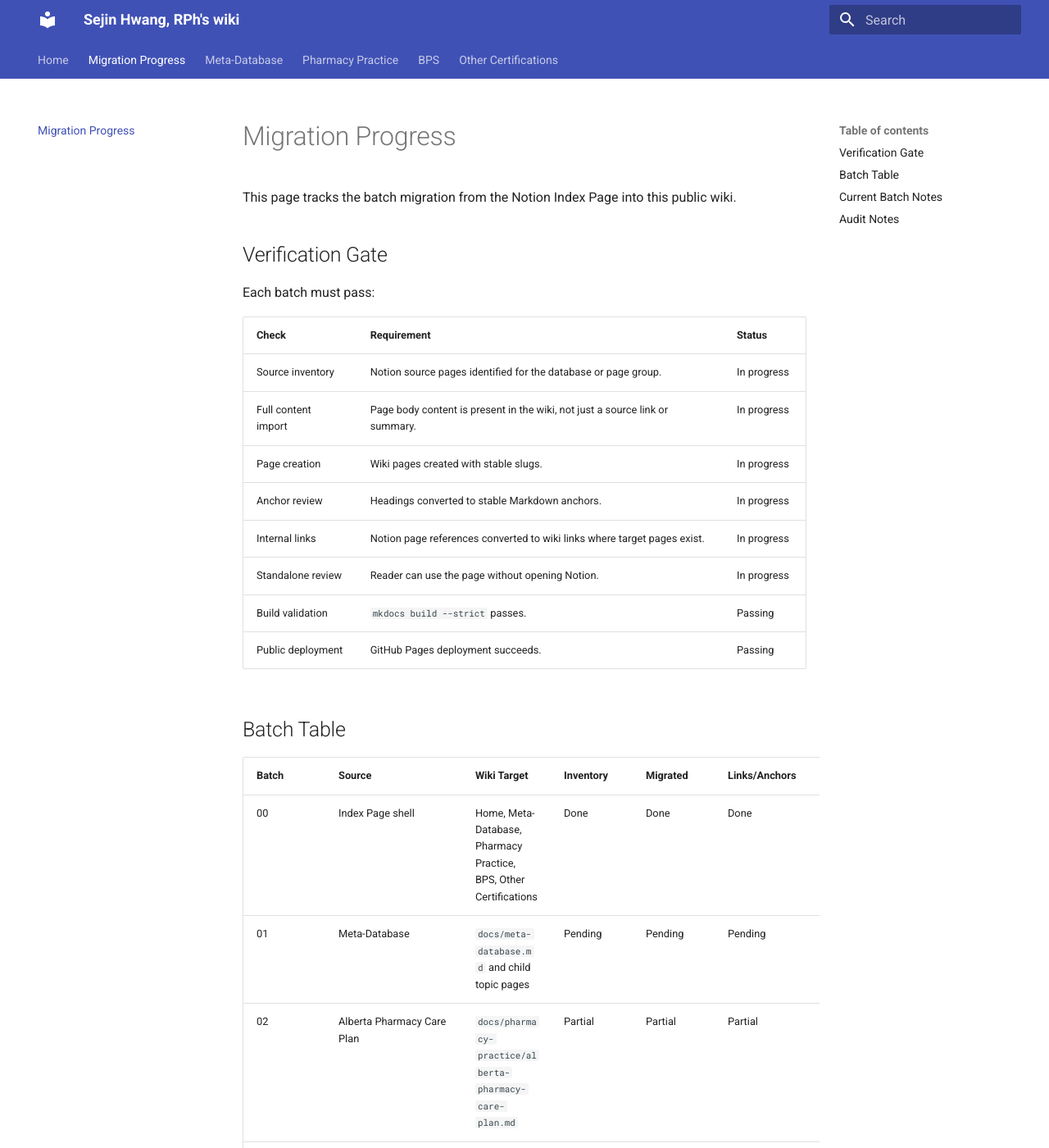
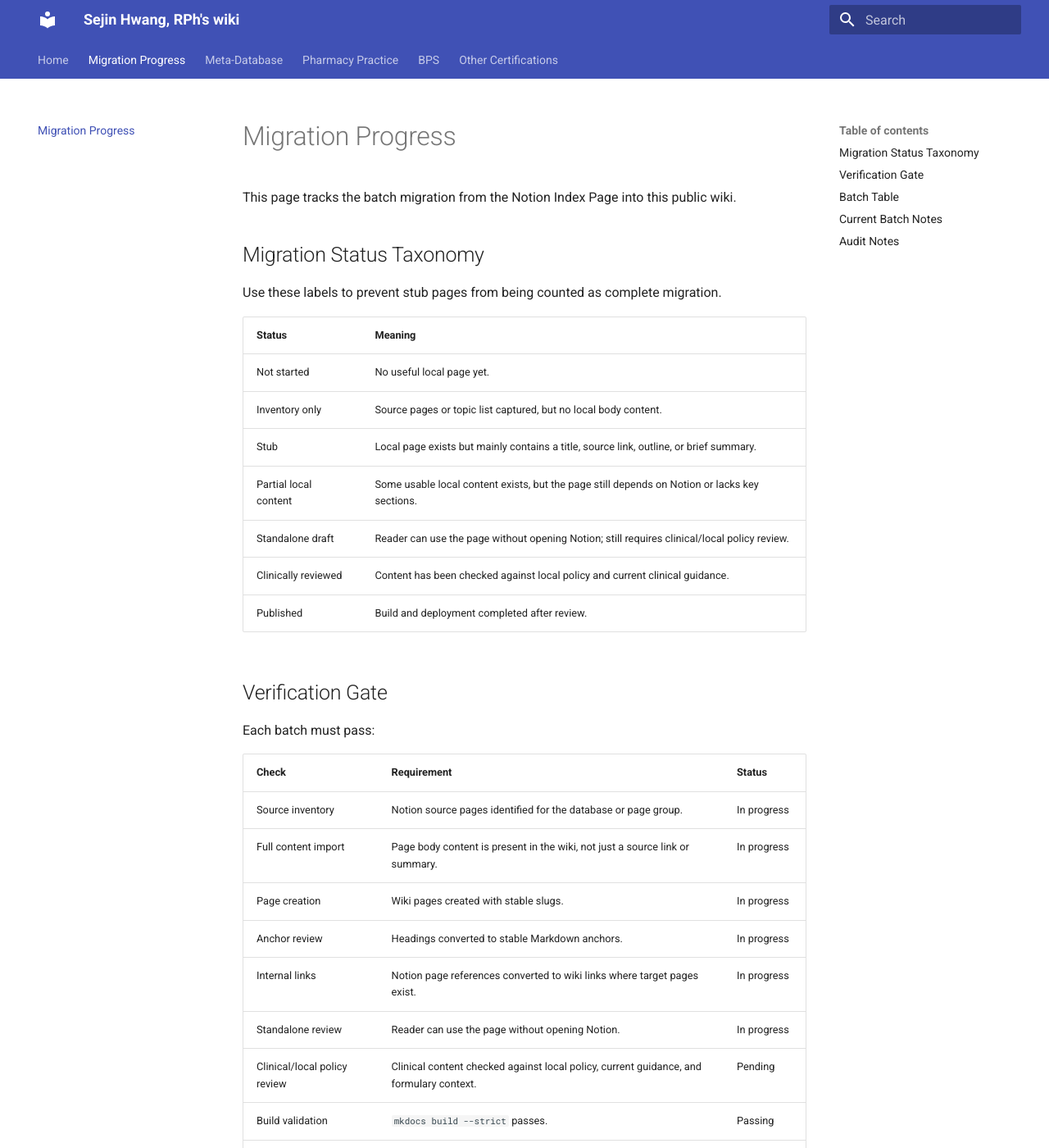
Before and after one commit to sejinhwang/sejin-pharmacy-wiki, an MkDocs documentation site: the page built from docs/migration-progress.md, in a window 1280 px wide and 1400 px high. Shown: the whole window at 82% size. Built offline with MkDocs 1.6.1 and Material for MkDocs 9.7.7, drawn with Linux system fonts in a browser that asks for light colours; some of the changed text lies outside the part shown.

Commit message:
Add migration taxonomy and TDM audit status

```diff
--- a/docs/migration-progress.md
+++ b/docs/migration-progress.md
@@ -1,6 +1,20 @@
 # Migration Progress
 
 This page tracks the batch migration from the Notion Index Page into this public wiki.
+
+## Migration Status Taxonomy
+
+Use these labels to prevent stub pages from being counted as complete migration.
+
+| Status | Meaning |
+| --- | --- |
+| Not started | No useful local page yet. |
+| Inventory only | Source pages or topic list captured, but no local body content. |
+| Stub | Local page exists but mainly contains a title, source link, outline, or brief summary. |
+| Partial local content | Some usable local content exists, but the page still depends on Notion or lacks key sections. |
+| Standalone draft | Reader can use the page without opening Notion; still requires clinical/local policy review. |
+| Clinically reviewed | Content has been checked against local policy and current clinical guidance. |
+| Published | Build and deployment completed after review. |
 
 ## Verification Gate
 
@@ -14,6 +28,7 @@
 | Anchor review | Headings converted to stable Markdown anchors. | In progress |
 | Internal links | Notion page references converted to wiki links where target pages exist. | In progress |
 | Standalone review | Reader can use the page without opening Notion. | In progress |
+| Clinical/local policy review | Clinical content checked against local policy, current guidance, and formulary context. | Pending |
 | Build validation | `mkdocs build --strict` passes. | Passing |
 | Public deployment | GitHub Pages deployment succeeds. | Passing |
 
@@ -26,9 +41,9 @@
 | 02 | Alberta Pharmacy Care Plan | `docs/pharmacy-practice/alberta-pharmacy-care-plan.md` | Partial | Partial | Partial | Pass | Pass |
 | 03 | PIP \| Pharmacist Independent Prescribing for Minor Ailment | `docs/pharmacy-practice/pip-minor-ailment.md` | Partial | Not migrated | Not started | Pass | Pass |
 | 04 | Symptom Sorter | `docs/pharmacy-practice/symptom-sorter/` | Partial | 47 pages imported | Partial | Pass | Pass |
-| 05 | NHS \| Do and Don't | `docs/pharmacy-practice/nhs-do-and-dont/` | Pending | Pending | Pending | Pending | Pending |
+| 05 | NHS Practice Rules | `docs/pharmacy-practice/nhs-do-and-dont/` | Pending | Pending | Pending | Pending | Pending |
 | 06 | Patient Care Process | `docs/pharmacy-practice/patient-care-process/` | Pending | Pending | Pending | Pending | Pending |
-| 07 | Hospital Pharmacy 101 | `docs/pharmacy-practice/hospital-pharmacy-101-modules/` | Done | Partial summaries | Partial | Pass | Pass |
+| 07 | Hospital Pharmacy 101 | `docs/pharmacy-practice/hospital-pharmacy-101-modules/` | Done | Partial summaries; TDM now standalone draft | Partial | Pass | Pass |
 | 08 | Accident and Emergency Medicine \| BCEMP | `docs/bps/bcemp/` | Pending | Pending | Pending | Pending | Pending |
 | 09 | Infectious Diseases \| BCIDP | `docs/bps/bcidp/` | Pending | Pending | Pending | Pending | Pending |
 | 10 | Critical Care \| BCCCP | `docs/bps/bcccp/` | Pending | Pending | Pending | Pending | Pending |
@@ -47,6 +62,8 @@
 
 ## Current Batch Notes
 
+Current working batch: Batch 07 — Hospital Pharmacy 101.
+
 ## Audit Notes
 
 The earlier pass used a weaker definition of migration: source inventory, brief summaries, and source links. Under the standalone wiki standard, those pages must be treated as incomplete unless the actual page body is available locally.
@@ -56,8 +73,9 @@
 - Batch 00 is structurally complete.
 - Batch 02 is partial: core eligibility and child lists are local, but source references and condition-level detail are not fully converted.
 - Batch 03 is not migrated: it is only a condition inventory with Notion links.
-- Batch 04 has restarted under the standalone standard: 3 symptom pages are now local imports, and the remaining symptom pages are pending.
-- Batch 07 is partial: module pages exist, but they are summaries rather than full local imports of the Notion content.
+- Batch 04 contains 47 local Symptom Sorter drafts and requires link/anchor and clinical review.
+- Batch 07 is mixed: module pages exist, but most are summaries rather than full local imports of the Notion content.
+- Batch 07 TDM module has been expanded into a standalone local draft and now requires clinical/local policy review.
 
 Batch 07 discovered these Hospital Pharmacy 101 modules:
 
@@ -66,11 +84,11 @@
 - Intravenous Lines and Pumps
 - Nutrition Support and Enteral Tubes
 - Interpreting and Managing Electrolytes
-- Therapeutic Drug Monitoring
+- Therapeutic Drug Monitoring — standalone draft migrated
 - Perioperative Management
 - Antimicrobials in Hospital Practice
 
-Internal links were converted among the summary pages where targets exist. Full content import remains pending.
+Internal links were converted among the summary pages where targets exist. Full content import remains pending for most modules.
 
 Batch 02 migrated the Alberta Pharmacy Care Plan eligibility page and its three child lists:
 
```
